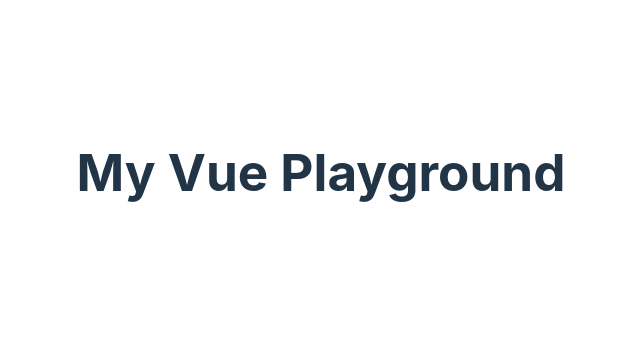
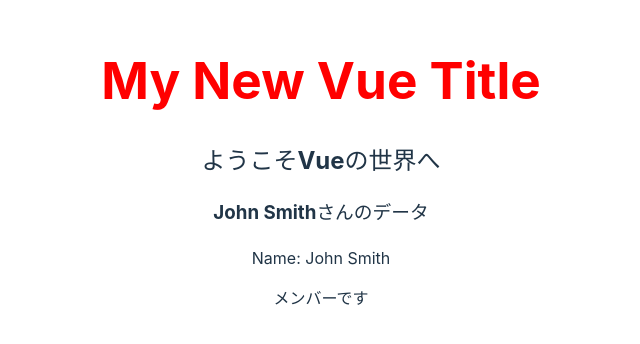
Before and after one commit to kouyou13/vite-project, a Vue app: page / in a window 1280 px wide. Shown: the part 228-572 px from the top of the page, without its empty margins (319-959 px from the left). Built offline with nearby package versions, Linux system fonts and the light colour scheme.

Commit message:
Update App.vue

```diff
--- a/src/App.vue
+++ b/src/App.vue
@@ -1,3 +1,43 @@
+<script>
+  export default{
+    data(){
+      return{
+        title : "My New Vue Title",
+        message : "Welcome to Vue",
+        // textStatus : { // 動的にclass名を付ける
+        //   red : true,
+        // }
+        isRed : true,
+        user : {
+          firstName : "John",
+          lastName : "Smith",
+          isMember : true,
+        }
+      }
+    },
+    computed: {
+      fullName(){
+        return this.user.firstName + ' ' + this.user.lastName;
+      }
+    }
+  }
+</script>
+
 <template>
-  <h1>My Vue Playground</h1>
+    <!-- <h1 v-bind:title="message" v-bind:class="textStatus">{{ title }}</h1> -->
+    <h1 :title="message" :class="{red : isRed}">{{ title }}</h1>
+    <h2 :title="123 * 3" :class="{red : !true}">{{ 'ようこそ'+'Vueの世界へ' }}</h2>
+    <!-- <h3>{{ user.firstName + ' ' + user.lastName + "さんのデータ" }}</h3> -->
+    <h3>{{ fullName}}さんのデータ</h3>
+    <!-- <p>Name:{{ user.firstName + ' ' + user.lastName }}</p> -->
+    <p>Name: {{ fullName }}</p>
+    <!-- v-bind：属性の変更 title←messageを入れる 動的にclass要素をつける -->
+    <!-- :⚪︎⚪︎⚪︎でv-bindがつけられる -->
+    <p v-if="user.isMember">メンバーです</p>
 </template>
+
+<style>
+  .red {
+    color: red;
+  }
+</style>
```
